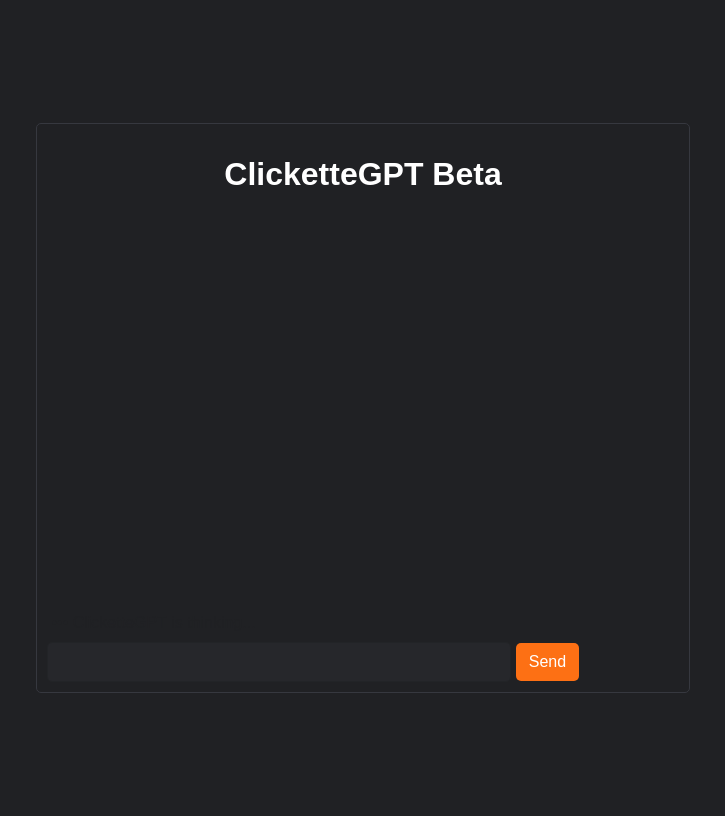
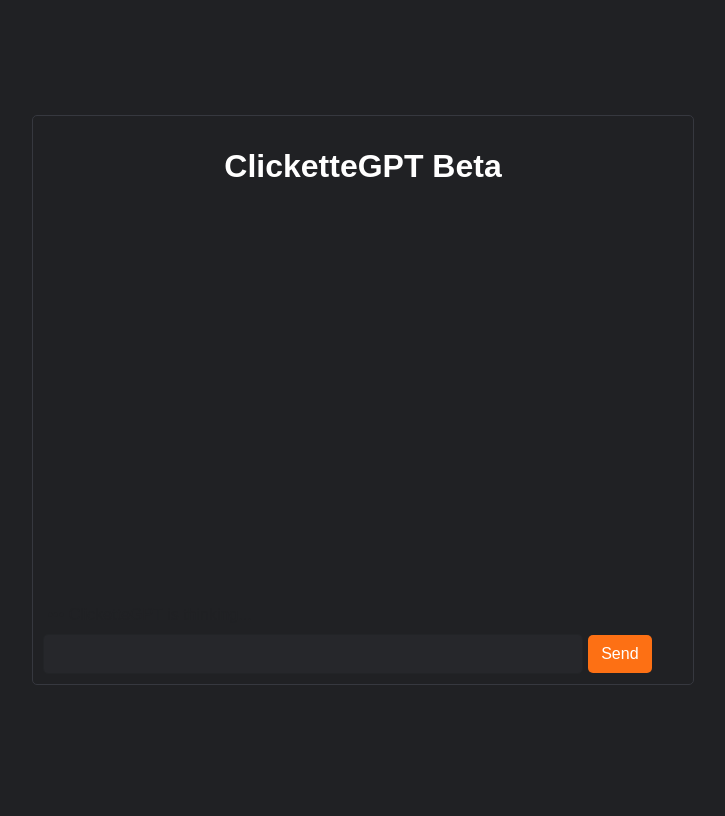
Before and after one commit to old-clickette/main, a PHP site: page /gpt/index.html in a window 1280 px wide. Shown: the whole page, without its empty margins (277-1002 px from the left). After the commit the page ends 685 px from the top, so only its background shows below. Run offline with PHP 8.4, Linux system fonts and the light colour scheme; some web fonts are replaced.

Commit message:
Fixed some css issues

```diff
--- a/assets/gpt.css
+++ b/assets/gpt.css
@@ -32,6 +32,7 @@
     align-items: center;
     justify-content: center;
     height: 100vh;
+    margin: 0;
   }
 
   #chat-window {
@@ -75,13 +76,13 @@
     margin-top: 10px;
     position: relative;
     display: block;
-    margin-left: auto;
-    margin-right: auto;
+    padding-left: auto;
+    padding-right: auto;
     outline: #000;
   }
 
   #input {
-    width: 70%;
+    width: 81%;
     padding: 10px;
     border-radius: 5px;
     font-size: 16px;
@@ -104,6 +105,7 @@
     color: #fff;
     font-size: 16px;
     cursor: pointer;
+    margin-left: auto;
   }
 
   #typingIndicator {
```
